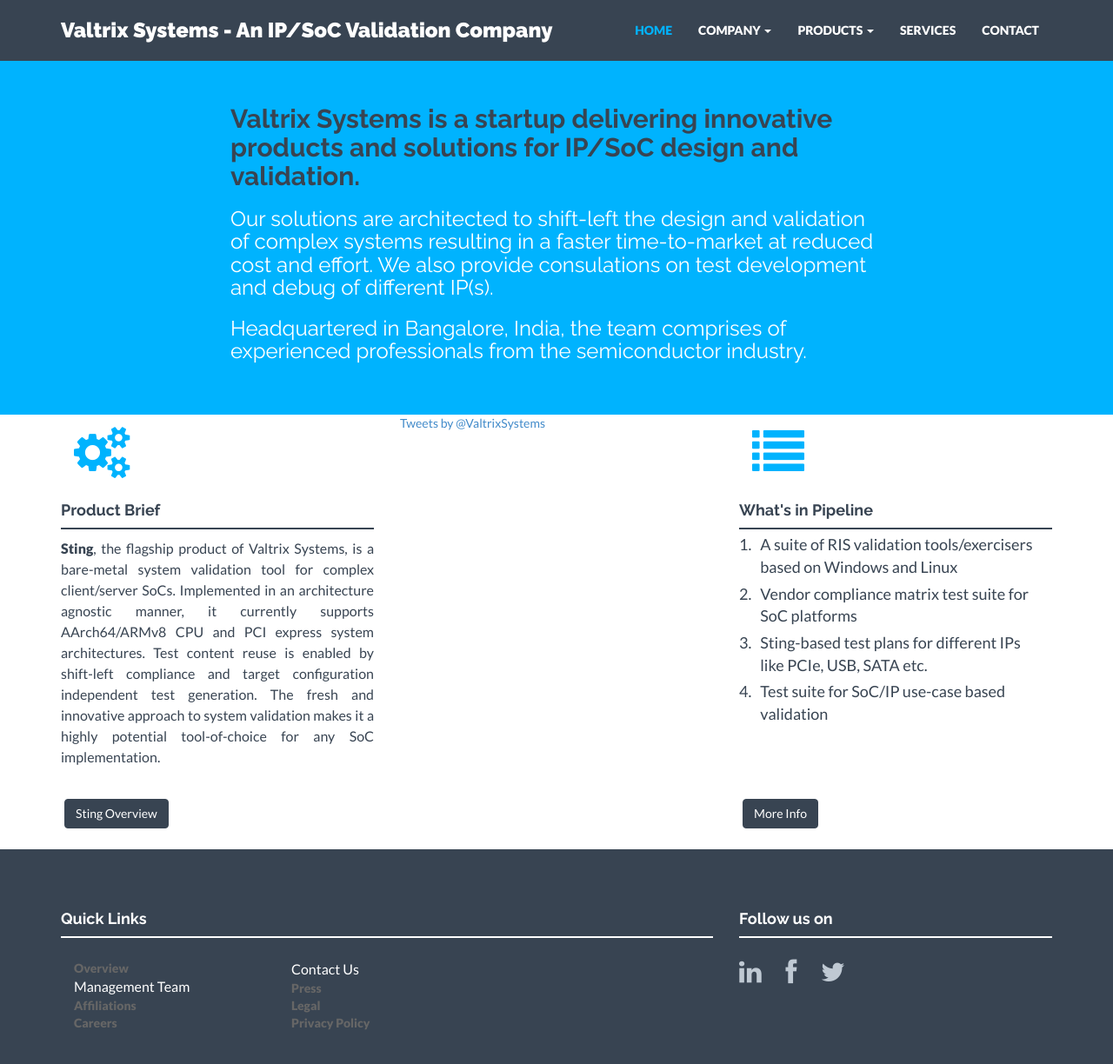
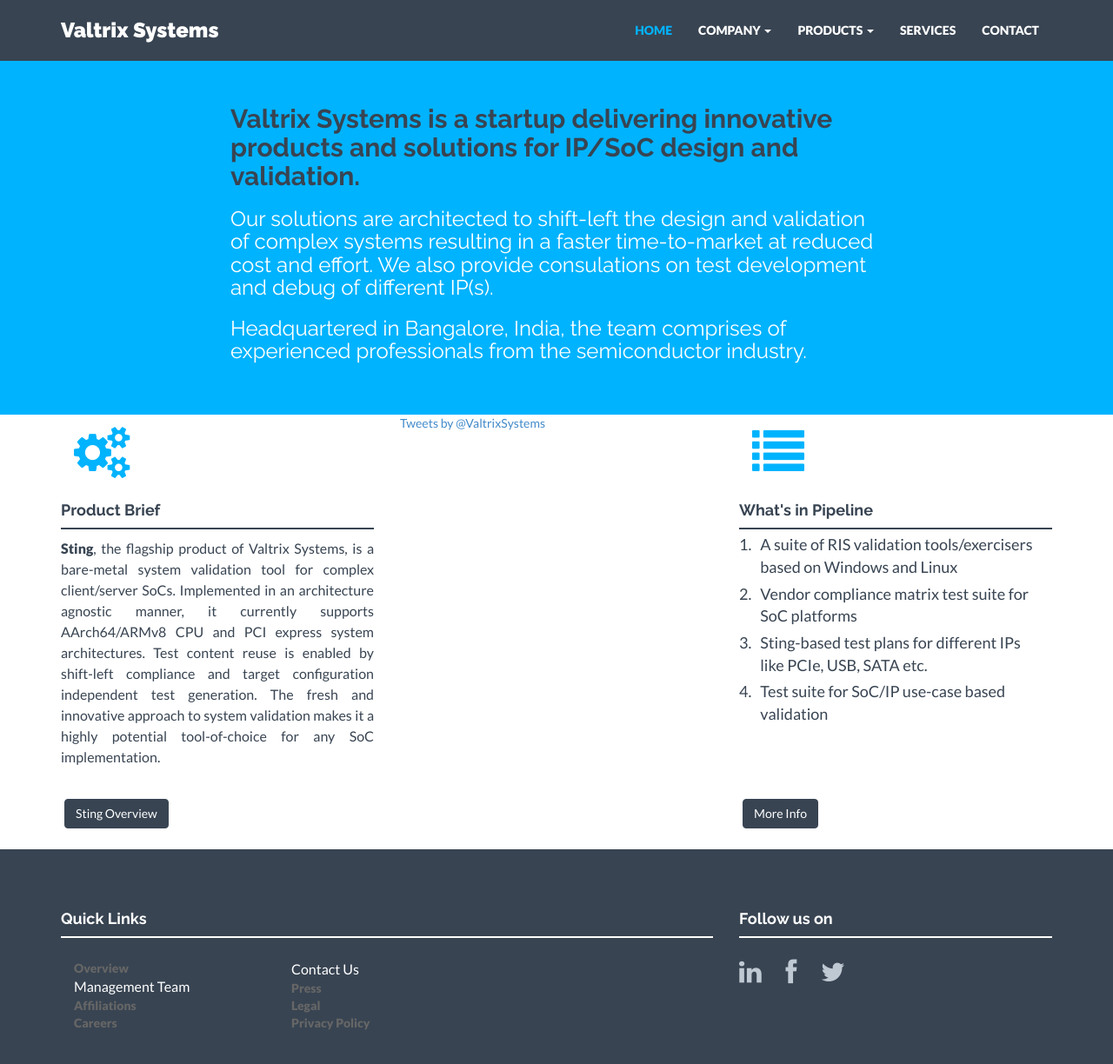
Before and after one commit to valtrix/valtrix.github.io, a Jekyll site: the page built from index.html, in a window 1280 px wide and 1247 px high. Shown: the top 1224 px of the window at 87% size. Built offline with Jekyll 4.4.1, drawn with Linux system fonts in a browser that asks for light colours; nearby versions of some CDN libraries; comment, search, counter and statistics services are not loaded.

Commit message:
Minor change in config.yaml

```diff
--- a/_config.yml
+++ b/_config.yml
@@ -1,7 +1,7 @@
 ### GENERAL SETTINGS ###
 
 # Site settings
-title: Valtrix Systems - An IP/SoC Validation Company
+title: Valtrix Systems
 description: "Write an awesome description for your new site here. You can edit this line in _config.yml. It will appear in your document head meta (for Google search results) and in your feed.xml site description."
 analytics: UA-68394244-1 #Google analytics code in the format XX-nnnnnnnn-n
 baseurl: "" #important: start with /
```
